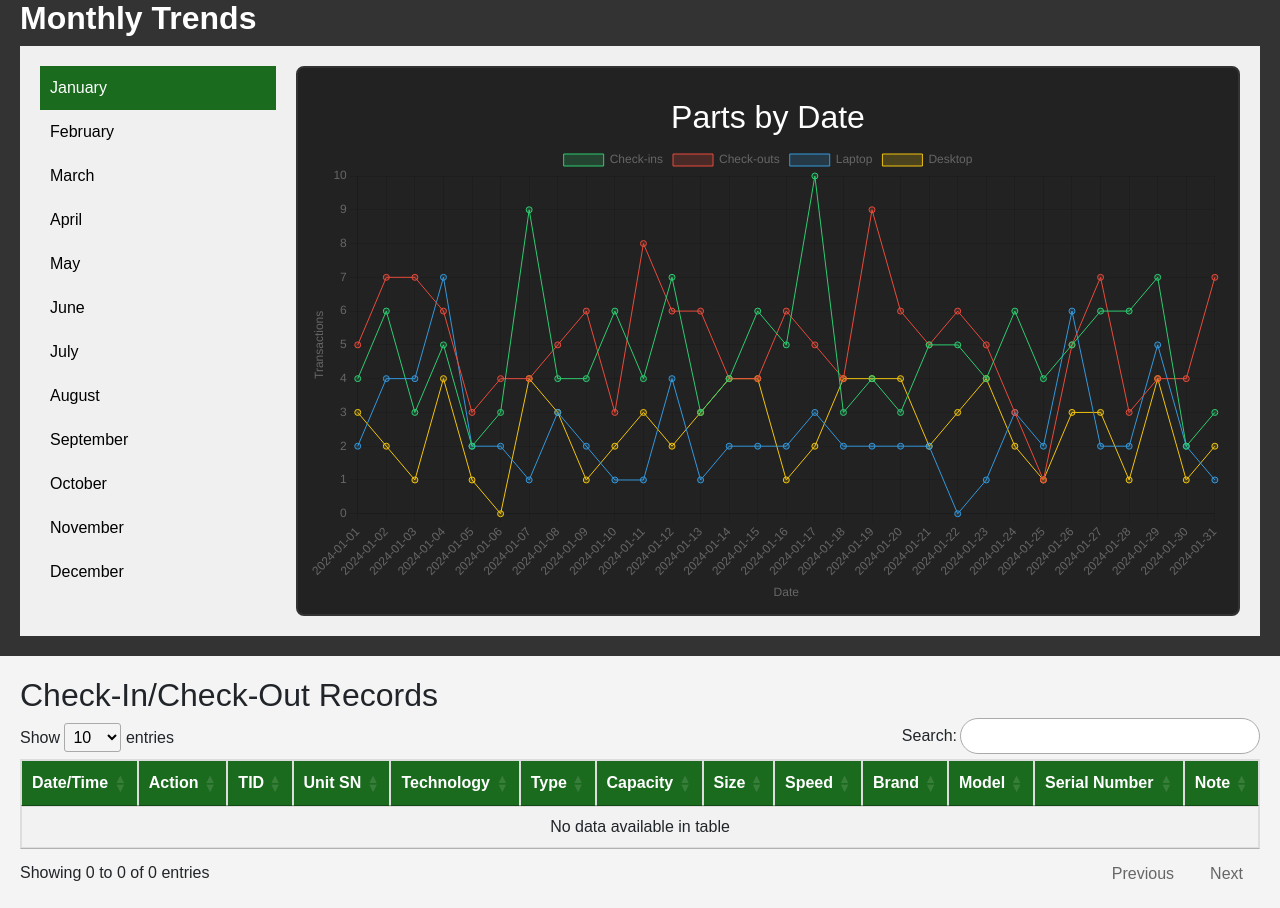
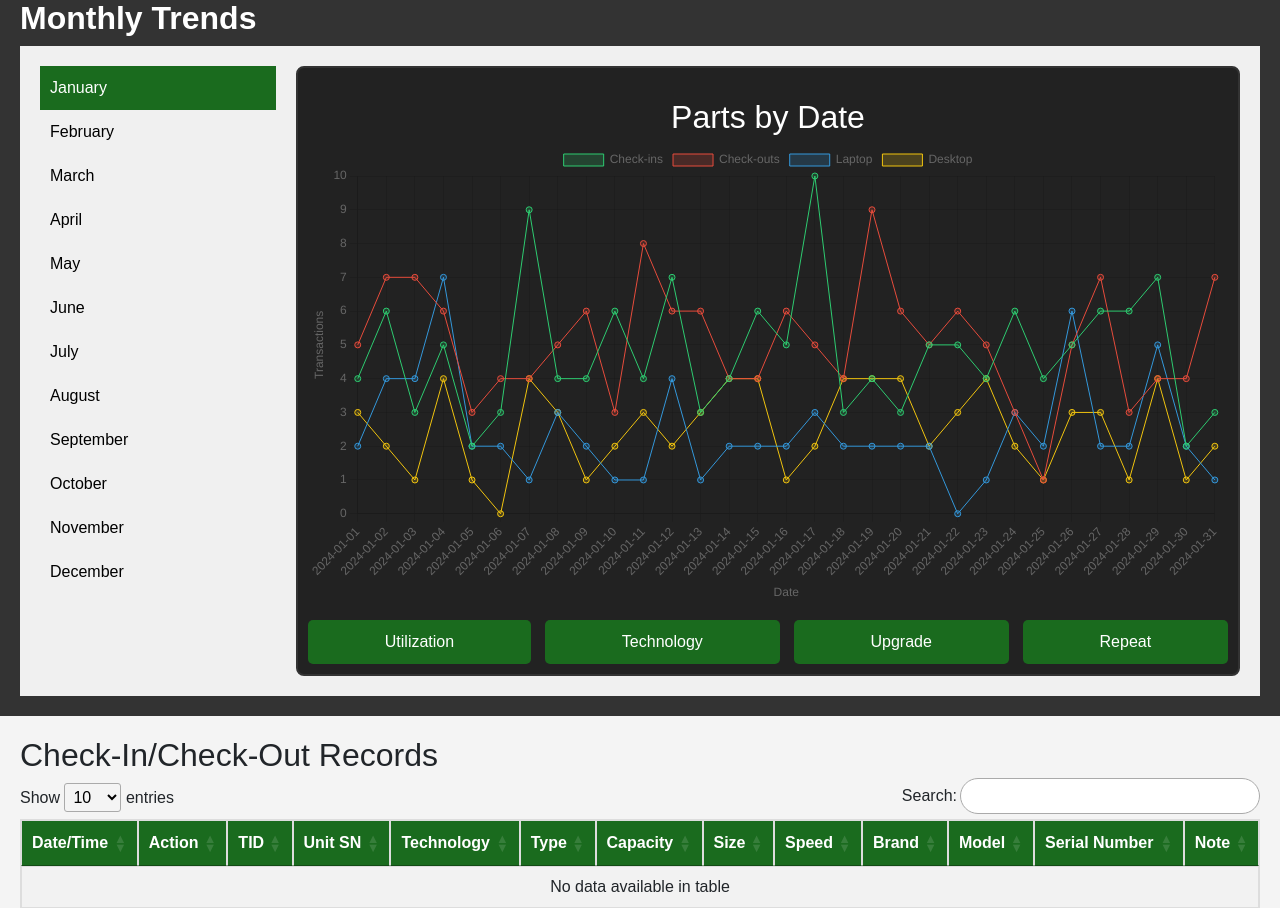
Before and after one commit to mnothman/HD-Requester, a Flask app: template templates/dashboard.html in a window 1280 px wide. Shown: the part 411-1319 px from the top of the page. Run offline with Flask 3, Linux system fonts and the light colour scheme; the template is opened without the code that fills it, so the values that code supplies are empty; data comes from the database, SQL or seed files in the repository; some libraries are stand-ins or nearby versions.

Commit message:
AA-118: 4 Additional dashboard chart statistics

```diff
--- a/static/css/dashboard.css
+++ b/static/css/dashboard.css
@@ -208,6 +208,48 @@ border: 2px solid #333;
 padding: 2px;
 }
 
+/* TRENDS BUTTONS */
+#trendButtons {
+    display: flex;
+    justify-content: space-evenly;
+    margin-top: 20px;
+}
+
+
+#trendButtons .btn {
+    background-color: rgb(26, 107, 30);  /* Unselected green */
+    color: white;
+    border: none;
+    padding: 10px 20px;
+    font-size: 16px;
+    border-radius: 5px;
+    transition: background-color 0.3s ease;
+}
+
+/* Button hover effect (slightly darker green) */
+#trendButtons .btn:hover {
+    background-color: rgb(22, 95, 27);  /* Darker green on hover */
+}
+
+/* Button when selected (even darker green) */
+#trendButtons .btn:focus,
+#trendButtons .btn.active {
+    background-color: rgb(17, 83, 23);  /* Darker green when selected */
+    outline: none;
+    box-shadow: 0 0 8px 4px rgba(255, 255, 255, 0.6);  /* White glow effect */
+}
+
+
+#trendButtons .btn:focus {
+    outline: none;
+}
+
+/* Space between the buttons */
+#trendButtons .btn:not(:last-child) {
+    margin-right: 15px;
+}
+
+
 /* Search */
 #partsTable_filter {
 	position: relative;
--- a/static/js/dashboard.js
+++ b/static/js/dashboard.js
@@ -281,16 +281,19 @@ function checkPartStatus(data) {
 
 $(document).ready(function () {
     const monthsList = $('#monthsList li');
+    const trendButtons = $('#trendButtons .btn');
     let trendsChart;
 
     // Initialize chart
     const ctx = document.getElementById('trendsChart').getContext('2d');
-    function initChart(labels, datasets) {
+
+    // Function to initialize or update the chart
+    function initChart(labels, datasets, title, chartType = 'line', xAxisLabel = 'Date') {
         if (trendsChart) {
             trendsChart.destroy();
         }
         trendsChart = new Chart(ctx, {
-            type: 'line',
+            type: chartType,  // Use the passed chartType (default is 'line')
             data: {
                 labels: labels,  // Dates
                 datasets: datasets  // Array of datasets: check-ins, check-outs)
@@ -299,7 +302,7 @@ $(document).ready(function () {
                 responsive: true,
                 scales: {
                     x: {
-                        title: { display: true, text: 'Date' }
+                        title: { display: true, text: xAxisLabel }  // Dynamic x-axis title
                     },
                     y: {
                         title: { display: true, text: 'Transactions' },
@@ -308,6 +311,9 @@ $(document).ready(function () {
                 }
             }
         });
+
+        // Update chart title
+        $('#parts-by-date-title').text(title);
     }
 
     // Handle month click
@@ -315,12 +321,14 @@ $(document).ready(function () {
         monthsList.removeClass('active'); // Remove active class from all months
         $(this).addClass('active');  // Add active class to the clicked month
 
+        // Remove active class from all trend buttons
+        trendButtons.removeClass('active');
+
         const month = $(this).data('month');
         const year = new Date().getFullYear();
 
         // Fetch trends data
         $.getJSON(`/get_trends?month=${month}&year=${year}`, function (response) {
-            console.log(response);
             if (response.status === 'success') {
                 const trends = response.data;
 
@@ -361,12 +369,125 @@ $(document).ready(function () {
                     }
                 ];
 
-                initChart(dates, datasets);
+                // Line chart for trends
+                initChart(dates, datasets, 'Parts by Date');
             } else {
                 console.error('Error fetching trends:', response.message);
             }
         });
     });
 
+    // Handle button click - make the clicked button active and store it
+    trendButtons.on('click', function () {
+        trendButtons.removeClass('active');  // Remove 'active' class from all buttons
+        $(this).addClass('active');  // Add 'active' class to clicked button
+
+        const buttonId = $(this).attr('id');
+        const month = $('#monthsList .active').data('month');
+        const year = new Date().getFullYear();
+
+        // Fetch data based on the selected button
+        if (buttonId === 'utilizationBtn') {
+            $.getJSON(`/get_utilization?month=${month}&year=${year}`, function (response) {
+                if (response.status === 'success') {
+                    const utilization = response.data;
+                    const dates = [month + '-' + year]; // Only one entry for month-year
+                    const checkIns = [utilization.checked_in];
+                    const checkOuts = [utilization.checked_out];
+
+                    const datasets = [
+                        {
+                            label: 'Checked In',
+                            data: checkIns,
+                            backgroundColor: 'rgba(46, 204, 113, 0.2)',  // Green color for "Checked In"
+                            borderColor: 'rgba(46, 204, 113, 1)',
+                            borderWidth: 1
+                        },
+                        {
+                            label: 'Checked Out',
+                            data: checkOuts,
+                            backgroundColor: 'rgba(231, 76, 60, 0.2)',  // Red color for "Checked Out"
+                            borderColor: 'rgba(231, 76, 60, 1)',
+                            borderWidth: 1
+                        }
+                    ];
+
+                    // Initialize the chart as a bar chart for Utilization
+                    initChart(dates, datasets, 'Utilization Transactions', 'bar');
+                }
+            });
+        } else if (buttonId === 'technologyBtn') {
+            $.getJSON(`/get_technology?month=${month}&year=${year}`, function (response) {
+                if (response.status === 'success') {
+                    const technology = response.data;
+
+                    // Extract the technology categories (keys) and their corresponding counts (values)
+                    const techCategories = Object.keys(technology);  // Technology types: Apple, HD, etc.
+                    const techCounts = Object.values(technology);    // Transaction counts for each type
+
+                    const datasets = [{
+                        label: 'Technology Transactions',
+                        data: techCounts,
+                        backgroundColor: 'rgba(52, 152, 219, 0.2)',  // Blue color for technology data
+                        borderColor: 'rgba(52, 152, 219, 1)',
+                        borderWidth: 1
+                    }];
+
+                    // Initialize the chart as a bar chart, using technology categories for the x-axis
+                    initChart(techCategories, datasets, 'Technology Transactions', 'bar', 'Technology Type');
+                }
+            });
+        } else if (buttonId === 'upgradeBtn') {
+            $.getJSON(`/get_upgrades?month=${month}&year=${year}`, function (response) {
+                if (response.status === 'success') {
+                    const upgrades = response.data;
+                    const dates = Object.keys(upgrades);
+                    const checkIns = dates.map(date => upgrades[date].check_ins);
+                    const checkOuts = dates.map(date => upgrades[date].check_outs);
+
+                    const datasets = [
+                        {
+                            label: 'Check-ins',
+                            data: checkIns,
+                            backgroundColor: 'rgba(46, 204, 113, 0.2)',
+                            borderColor: 'rgba(46, 204, 113, 1)',
+                            borderWidth: 1
+                        },
+                        {
+                            label: 'Check-outs',
+                            data: checkOuts,
+                            backgroundColor: 'rgba(231, 76, 60, 0.2)',
+                            borderColor: 'rgba(231, 76, 60, 1)',
+                            borderWidth: 1
+                        }
+                    ];
+
+                    // Initialize as a line chart for upgrade transactions
+                    initChart(dates, datasets, 'Upgrade Transactions');
+                }
+            });
+        } else if (buttonId === 'repeatBtn') {
+            $.getJSON(`/get_repeated?month=${month}&year=${year}`, function (response) {
+                if (response.status === 'success') {
+                    const repeated = response.data;
+                    const dates = repeated.map(item => item.last_request_date);
+                    const counts = repeated.map(item => item.check_count);
+
+                    const datasets = [{
+                        label: 'Repeated Requests',
+                        data: counts,
+                        backgroundColor: 'rgba(241, 196, 15, 0.2)',
+                        borderColor: 'rgba(241, 196, 15, 1)',
+                        borderWidth: 1
+                    }];
+
+                    // Initialize as a line chart for repeated requests
+                    initChart(dates, datasets, 'Repeated Transactions');
+                }
+            });
+        }
+    });
+
+    // Trigger click on first month to load initial data
     monthsList.first().trigger('click');
 });
--- a/templates/dashboard.html
+++ b/templates/dashboard.html
@@ -72,6 +72,14 @@
                 <div class="monthly-trends-graph-column">
                     <h3 id="parts-by-date-title">Parts by Date</h3>
                     <canvas id="trendsChart"></canvas>
+
+                     <!-- Buttons to change chart data -->
+                    <div id="trendButtons" class="btn-group mt-3">
+                        <button class="btn btn-primary" id="utilizationBtn">Utilization</button>
+                        <button class="btn btn-primary" id="technologyBtn">Technology</button>
+                        <button class="btn btn-primary" id="upgradeBtn">Upgrade</button>
+                        <button class="btn btn-primary" id="repeatBtn">Repeat</button>
+                    </div>
                 </div>
             </div>
 
```
